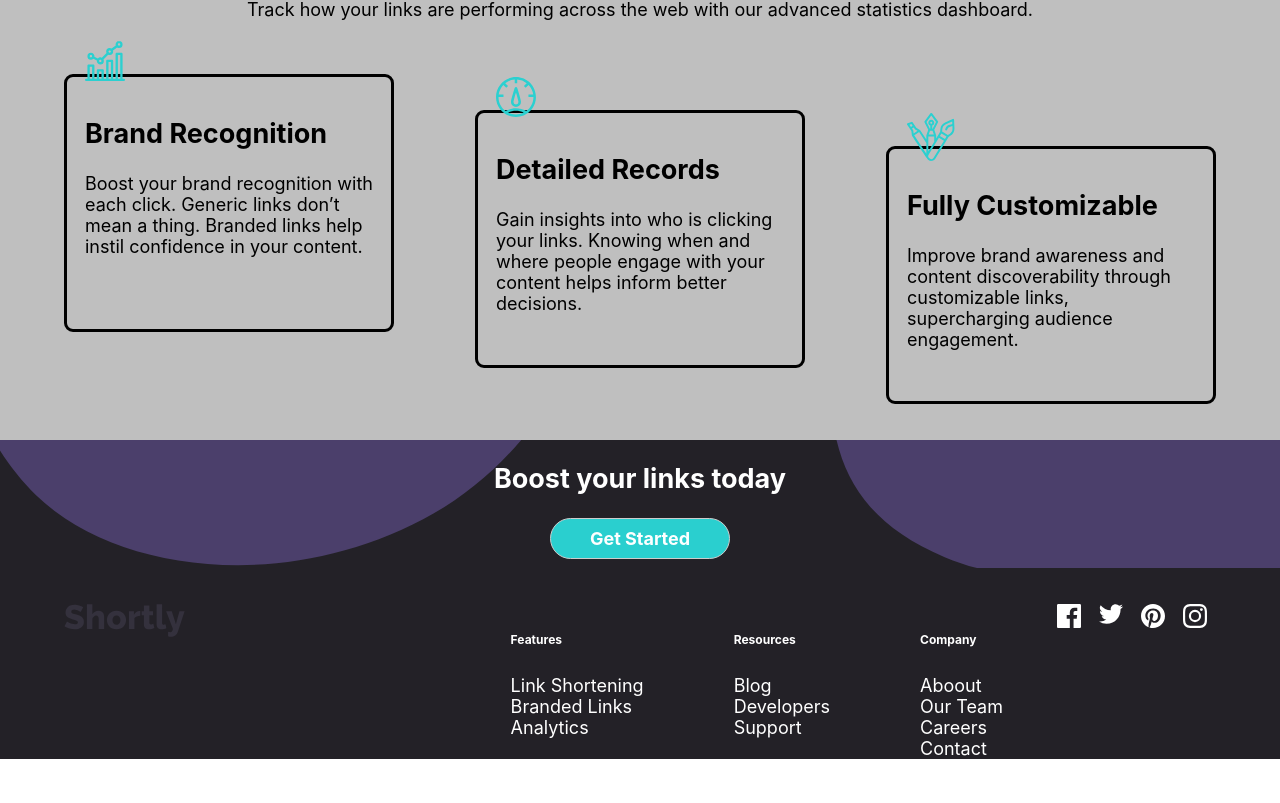
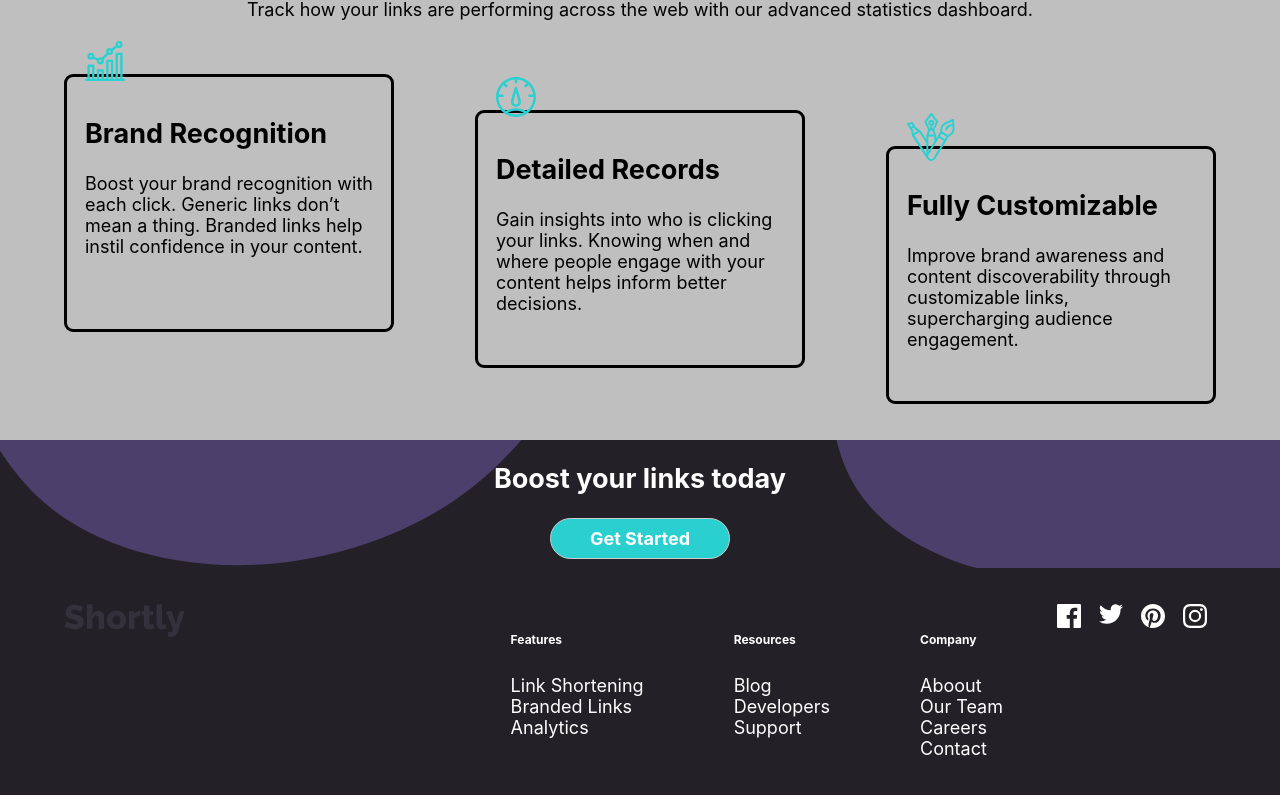
Before and after one commit to roc2246/urlShortening_frontEndMentor, a Svelte app: page / in a window 1280 px wide. Shown: the part 1338-2141 px from the top of the page. Before the commit the page ends 2105 px from the top, so only its background shows below. Built offline with nearby package versions, Linux system fonts and the light colour scheme.

Commit message:
Added padding to the bottom of footer

```diff
--- a/src/sections/Footer.svelte
+++ b/src/sections/Footer.svelte
@@ -33,6 +33,7 @@
   @import '../scss/global.scss';
   .footer {
     padding-top: 2rem;
+    padding-bottom: 2rem;
     padding-left: min(10rem, 5%);
       padding-right: min(10rem, 5%);
     background-color: $very-dark-violet;
```
